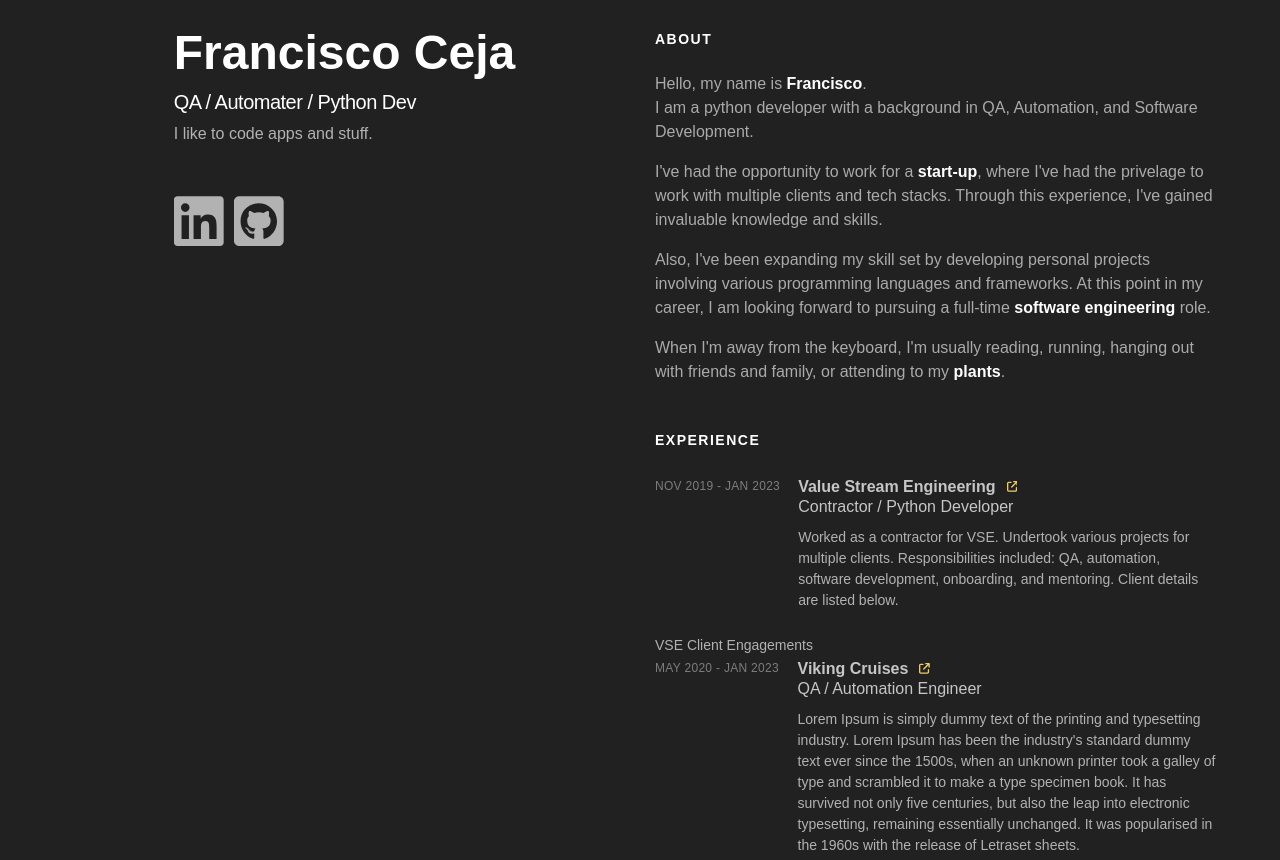
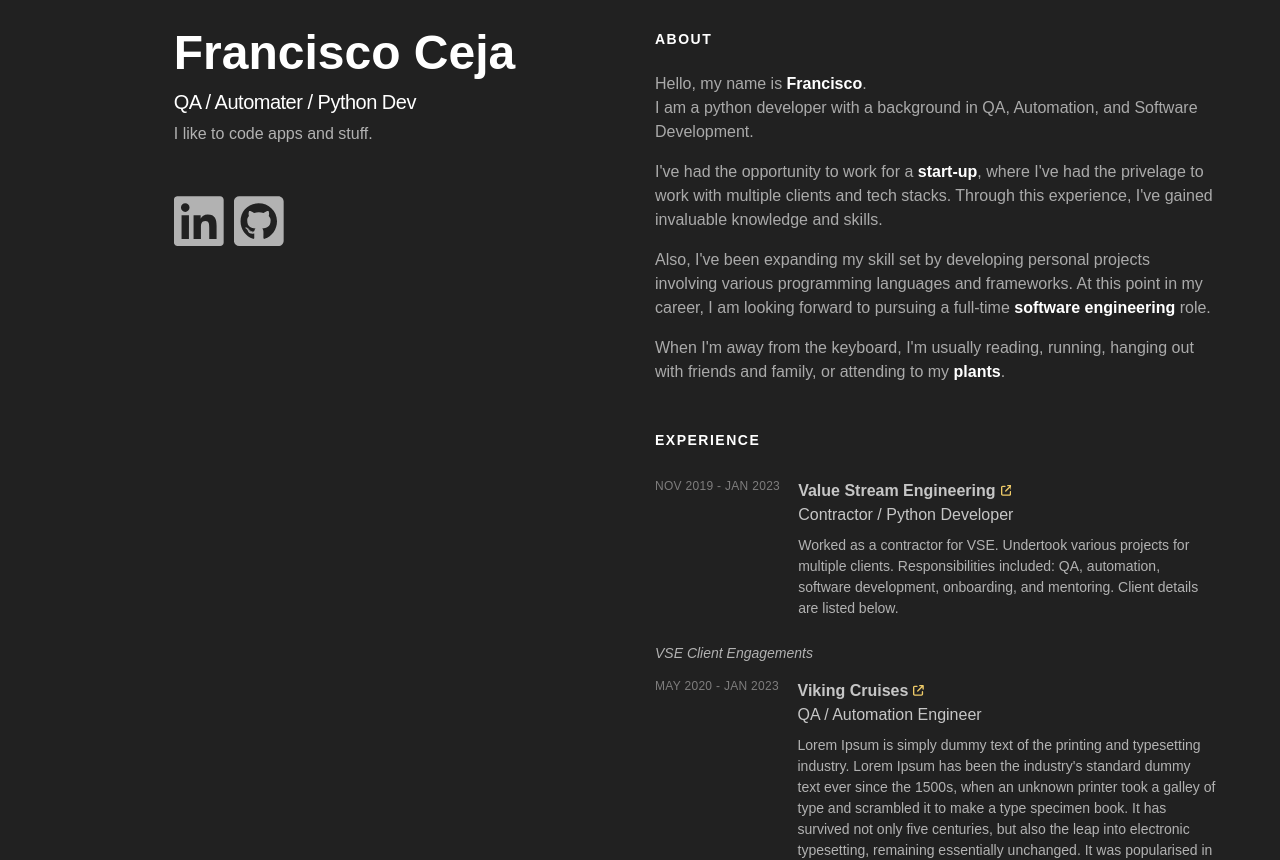
Before and after one commit to fceja/fceja.com_v2, a React (Vite) app: page / in a window 1280 px wide. Shown: the top 860 px of the page. Built offline with nearby package versions, Linux system fonts and the light colour scheme.

Commit message:
css change to fix wrapping issue with title

```diff
--- /dev/null
+++ b/src/scss/components/home/ExperienceCard.scss
@@ -0,0 +1,67 @@
+@import "@scss/Variables.scss";
+
+.exp-card {
+    margin: 40px 0 0 0;
+
+    &:first-child {
+        margin: 30px 0 0 0;
+    }
+}
+
+.card-year {
+    color: rgba(168, 167, 167, 0.691);
+    white-space: nowrap;
+    font-size: .75em;
+    font-weight: 500;
+    letter-spacing: .3px;
+    padding-right: 50px;
+    margin: 0;
+}
+
+.card-position {
+    color: rgb(198, 198, 198);
+    font-weight: 200;
+}
+
+.card-comp {
+    padding: 0;
+    margin: 0;
+    color: rgb(198, 198, 198);
+    font-size: 1em;
+    font-weight: 600;
+
+    a {
+        &:hover {
+            color: $proj-title-color;
+
+            svg {
+                transform: scaleX(1.2) scaleY(1.2);
+            }
+        }
+
+        color: rgb(198, 198, 198);
+        text-decoration: none;
+        height: inherit;
+
+        svg {
+            height: .8em;
+            fill: $proj-title-color;
+            padding: 1px;
+        }
+    }
+}
+
+.card-title {
+    height: 50px;
+    padding: 0;
+    margin: 0;
+    color: rgb(198, 198, 198);
+    font-size: 1em;
+    font-weight: 500;
+}
+
+.card-p {
+    font-size: .875em;
+    color: rgb(178, 178, 178);
+    font-weight: none;
+}
--- a/src/scss/components/home/ExperienceCardsList.scss
+++ b/src/scss/components/home/ExperienceCardsList.scss
@@ -7,83 +7,12 @@
     list-style: none;
 }
 
-.exp-card {
-    margin: 40px 0 0 0;
-
-    &:first-child {
-        margin: 30px 0 0 0;
-    }
-}
-
-.card-year {
-    color: rgba(168, 167, 167, 0.691);
-    white-space: nowrap;
-    font-size: .75em;
-    font-weight: 500;
-    letter-spacing: .3px;
-    padding-right: 50px;
-    margin: 0;
-}
-
-.card-position {
-    color: rgb(198, 198, 198);
-    font-weight: 200;
-}
-
-.card-comp {
-    height: 1em;
-    padding: 0;
-    margin: 0;
-    color: rgb(198, 198, 198);
-    font-size: 1em;
-    font-weight: 600;
-    display: block;
-
-    a {
-        &:hover {
-            color: $proj-title-color;
-
-            svg {
-                transform: scaleX(1.2) scaleY(1.2);
-            }
-        }
-
-        color: rgb(198, 198, 198);
-        text-decoration: none;
-        height: inherit;
-        display: flex;
-        align-items: center;
-
-        svg {
-            height: .8em;
-            fill: $proj-title-color;
-            margin: 0 0 0 10px;
-            padding: 1px;
-        }
-    }
-}
-
-.card-title {
-    height: 50px;
-    padding: 0;
-    margin: 0;
-    color: rgb(198, 198, 198);
-    font-size: 1em;
-    font-weight: 500;
-}
-
-.card-p {
-    font-size: .875em;
-    color: rgb(178, 178, 178);
-    font-weight: none;
-}
-
 .clients {
     font-size: .875em;
     color: rgb(178, 178, 178);
     font-weight: none;
 
     &+li {
-        margin: 5px 0 0 0;
+        margin: 15px 0 0 0;
     }
 }
--- a/src/ts/components/home/ExperienceCard.tsx
+++ b/src/ts/components/home/ExperienceCard.tsx
@@ -1,4 +1,4 @@
-import "@scss/components/home/ExperienceCardsList.scss"
+import "@scss/components/home/ExperienceCard.scss"
 import Tags from "@common/components/Tags"
 import { TagLinkI } from "@content/TagContent"
 
@@ -29,12 +29,12 @@ const ExperienceCards = (props: ExperienceCardI) => {
                 {cardData.year}
             </div>
             <div className="card-desc w-100">
-                <div className="card-comp m-0 p-0">
-                    <a
-                        href={cardData.companyUrl}
-                        target="_blank"
-                    >
-                        {cardData.company}
+                <div className="card-comp m-0 p-0 d-flex align-items-center">
+                    <span className="comp-link">
+                        <a href={cardData.companyUrl} target="_blank">{cardData.company}</a>
+                    </span>
+                    <span className="comp-link-icon ms-1">
+                        <a href={cardData.companyUrl} target="_blank" className="d-flex">
                             {/* <!--!Font Awesome Free 6.5.2 by @fontawesome - https://fontawesome.com License - https://fontawesome.com/license/free Copyright 2024 Fonticons, Inc.--> */}
                             <svg
                                 xmlns="http://www.w3.org/2000/svg"
@@ -42,6 +42,7 @@ const ExperienceCards = (props: ExperienceCardI) => {
                                 <path d="M320 0c-17.7 0-32 14.3-32 32s14.3 32 32 32h82.7L201.4 265.4c-12.5 12.5-12.5 32.8 0 45.3s32.8 12.5 45.3 0L448 109.3V192c0 17.7 14.3 32 32 32s32-14.3 32-32V32c0-17.7-14.3-32-32-32H320zM80 32C35.8 32 0 67.8 0 112V432c0 44.2 35.8 80 80 80H400c44.2 0 80-35.8 80-80V320c0-17.7-14.3-32-32-32s-32 14.3-32 32V432c0 8.8-7.2 16-16 16H80c-8.8 0-16-7.2-16-16V112c0-8.8 7.2-16 16-16H192c17.7 0 32-14.3 32-32s-14.3-32-32-32H80z" />
                             </svg>
                         </a>
+                    </span>
                 </div>
                 <span className="card-position">{cardData.position}</span>
                 <p className="card-p m-0 mt-2">{cardData.paragraph}</p>
--- a/src/ts/components/home/ExperienceCardsList.tsx
+++ b/src/ts/components/home/ExperienceCardsList.tsx
@@ -19,7 +19,7 @@ const ExperienceCardsList = () => {
                         < ExperienceCard cardData={elem} parentIndex={`${i}`} />
                         {clients && (
                             <>
-                                <div className="clients mt-4">VSE Client Engagements </div>
+                                <div className="clients mt-4"><i>VSE Client Engagements</i></div>
                                 {clients}
                             </>
                         )}
```
Lines whose indentation alone changed are shown as unchanged.
